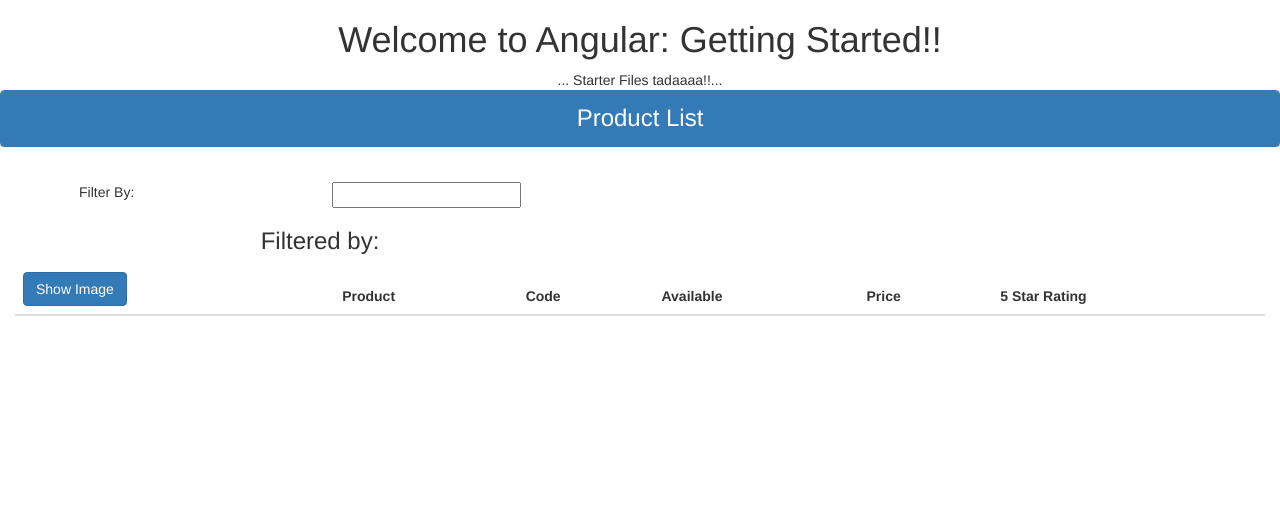
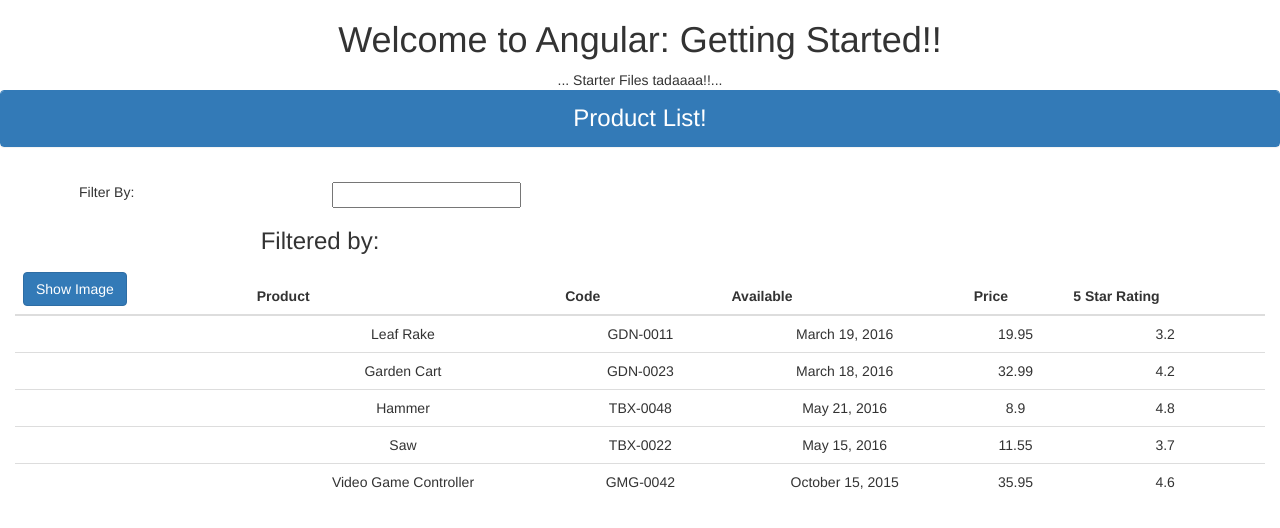
Before and after one commit to prasannalakshmiy/APM-Start, an Angular app: page / in a window 1280 px wide. Shown: the top 528 px of the page. Built offline with nearby package versions, Linux system fonts and the light colour scheme.

Commit message:
product list component

```diff
--- a/src/app/products/product-list.component.html
+++ b/src/app/products/product-list.component.html
@@ -1,6 +1,6 @@
 <div class='panel panel-primary'>
         <div class='panel-heading'>
-            Product List
+            {{pageTitle}}
         </div>
 </div>
 <div class='panel-body'>
@@ -16,7 +16,7 @@
         </div>
     </div>
     <div class='table-responsive'>
-        <table class='table'>
+        <table class='table' *ngIf='products && products.length'>
             <thead>
             <tr>
                 <th>
@@ -32,9 +32,16 @@
             </tr>
             </thead>
             <tbody>
+                <tr *ngFor = 'let product of products'>
+                    <td></td>
+                    <td>{{product.productName}}</td>
+                    <td>{{product.productCode}}</td>
+                    <td>{{product.releaseDate}}</td>
+                    <td>{{product.price}}</td>
+                    <td>{{product.starRating}}</td>
+
+                </tr>
             </tbody>
         </table>
-
     </div>
-
 </div>
--- a/src/app/products/product-list.component.ts
+++ b/src/app/products/product-list.component.ts
@@ -6,5 +6,57 @@
 })
 
 export class ProductListComponent{
-
+    pageTitle: string ='Product List!';
+    products: any[] = [
+    {
+        "productId": 1,
+        "productName": "Leaf Rake",
+        "productCode": "GDN-0011",
+        "releaseDate": "March 19, 2016",
+        "description": "Leaf rake with 48-inch wooden handle.",
+        "price": 19.95,
+        "starRating": 3.2,
+        "imageUrl": "http://openclipart.org/image/300px/svg_to_png/26215/Anonymous_Leaf_Rake.png"
+    },
+    {
+        "productId": 2,
+        "productName": "Garden Cart",
+        "productCode": "GDN-0023",
+        "releaseDate": "March 18, 2016",
+        "description": "15 gallon capacity rolling garden cart",
+        "price": 32.99,
+        "starRating": 4.2,
+        "imageUrl": "http://openclipart.org/image/300px/svg_to_png/58471/garden_cart.png"
+    },
+    {
+        "productId": 5,
+        "productName": "Hammer",
+        "productCode": "TBX-0048",
+        "releaseDate": "May 21, 2016",
+        "description": "Curved claw steel hammer",
+        "price": 8.9,
+        "starRating": 4.8,
+        "imageUrl": "http://openclipart.org/image/300px/svg_to_png/73/rejon_Hammer.png"
+    },
+    {
+        "productId": 8,
+        "productName": "Saw",
+        "productCode": "TBX-0022",
+        "releaseDate": "May 15, 2016",
+        "description": "15-inch steel blade hand saw",
+        "price": 11.55,
+        "starRating": 3.7,
+        "imageUrl": "http://openclipart.org/image/300px/svg_to_png/27070/egore911_saw.png"
+    },
+    {
+        "productId": 10,
+        "productName": "Video Game Controller",
+        "productCode": "GMG-0042",
+        "releaseDate": "October 15, 2015",
+        "description": "Standard two-button video game controller",
+        "price": 35.95,
+        "starRating": 4.6,
+        "imageUrl": "http://openclipart.org/image/300px/svg_to_png/120337/xbox-controller_01.png"
+    }
+];
 }
```
